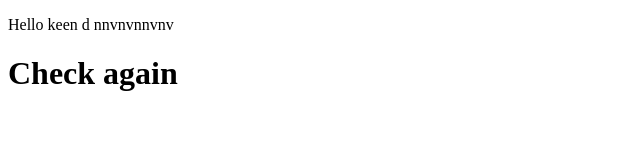
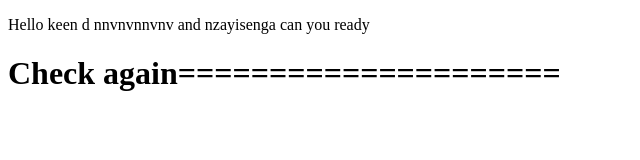
Before and after one commit to nzayisengaemmy939/study-github, a plain HTML site: page index.html in a window 1280 px wide. Shown: the whole page, without its empty margins (0-640 px from the left). Drawn offline with Linux system fonts and the light colour scheme.

Commit message:
my second commit

```diff
--- a/index.html
+++ b/index.html
@@ -6,7 +6,7 @@
     <title>Document</title>
 </head>
 <body>
-    <p>Hello keen d nnvnvnnvnv</p>
-    <h1>Check again</h1>
+    <p>Hello keen d nnvnvnnvnv and nzayisenga can you ready</p>
+    <h1>Check again=====================</h1>
 </body>
 </html>
```
